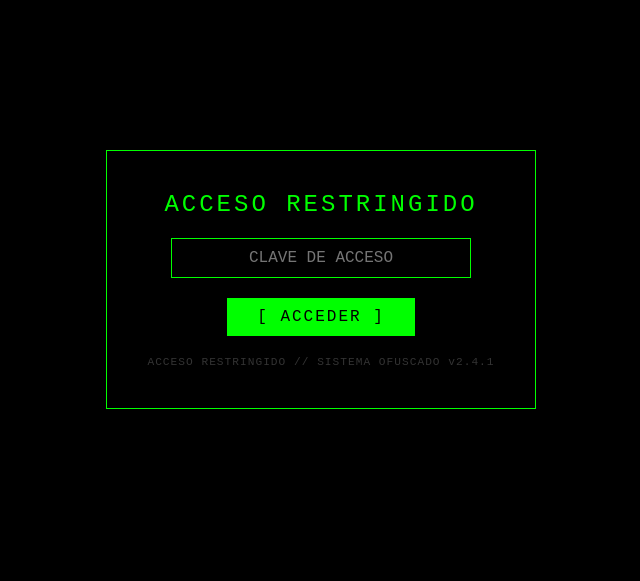
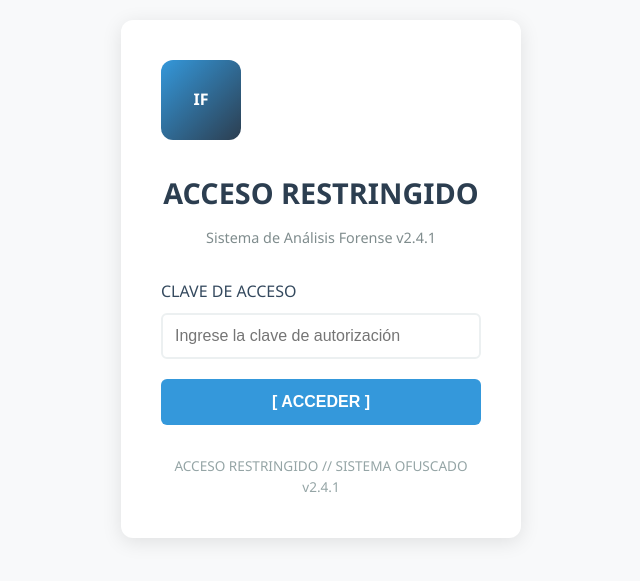
Before and after one commit to Cyt3rTo0ls/informe-forense-seguro, a plain HTML site: page index.html in a window 1280 px wide. Shown: the part 121-702 px from the top of the page, without its empty margins (319-959 px from the left). Drawn offline with Linux system fonts and the light colour scheme.

Commit message:
Reconstrucción limpia de index.html

```diff
--- a/index.html
+++ b/index.html
@@ -3,81 +3,122 @@
 <head>
 <meta charset="UTF-8">
 <meta name="viewport" content="width=device-width, initial-scale=1.0">
-<title>ACCESO RESTRINGIDO</title>
+<title>INFORME FORENSE - ACCESO RESTRINGIDO</title>
 <style>
-* { margin: 0; padding: 0; box-sizing: border-box; }
+* {
+  margin: 0;
+  padding: 0;
+  box-sizing: border-box;
+}
 body {
-  background: #000000;
-  font-family: 'Courier New', monospace;
+  font-family: 'Segoe UI', Tahoma, Geneva, Verdana, sans-serif;
+  background-color: #f8f9fa;
+  color: #212529;
+  line-height: 1.6;
   min-height: 100vh;
   display: flex;
   justify-content: center;
   align-items: center;
 }
 .container {
-  border: 1px solid #00ff00;
+  background: white;
+  border-radius: 12px;
+  box-shadow: 0 4px 20px rgba(0,0,0,0.1);
   padding: 40px;
-  display: flex;
-  flex-direction: column;
-  align-items: center;
-  gap: 20px;
+  width: 100%;
+  max-width: 400px;
+}
+.logo {
+  text-align: center;
+  margin-bottom: 30px;
+}
+.logo img {
+  max-width: 80px;
+  opacity: 0.8;
 }
 .title {
-  color: #00ff00;
-  font-size: 1.5em;
-  text-transform: uppercase;
-  letter-spacing: 3px;
+  text-align: center;
+  color: #2c3e50;
+  font-size: 1.8em;
+  margin-bottom: 10px;
+  font-weight: 600;
 }
-.denied {
-  color: #ff0000;
-  font-size: 1.5em;
-  text-transform: uppercase;
-  letter-spacing: 3px;
-  padding: 40px;
-  border: 1px solid #ff0000;
+.subtitle {
+  text-align: center;
+  color: #7f8c8d;
+  font-size: 0.9em;
+  margin-bottom: 30px;
 }
-.password-input {
-  background: #000;
-  border: 1px solid #00ff00;
-  color: #00ff00;
-  padding: 10px;
-  width: 300px;
-  font-family: 'Courier New', monospace;
+.form-group {
+  margin-bottom: 20px;
+}
+.form-group label {
+  display: block;
+  margin-bottom: 8px;
+  font-weight: 500;
+  color: #34495e;
+}
+.form-group input {
+  width: 100%;
+  padding: 12px;
+  border: 2px solid #ecf0f1;
+  border-radius: 6px;
   font-size: 1em;
+  transition: border-color 0.3s;
+}
+.form-group input:focus {
+  outline: none;
+  border-color: #3498db;
+}
+.btn {
+  width: 100%;
+  padding: 14px;
+  background-color: #3498db;
+  color: white;
+  border: none;
+  border-radius: 6px;
+  font-size: 1em;
+  font-weight: 600;
+  cursor: pointer;
+  transition: background-color 0.3s;
+}
+.btn:hover {
+  background-color: #2980b9;
+}
+.footer {
   text-align: center;
-  outline: none;
+  margin-top: 30px;
+  font-size: 0.85em;
+  color: #95a5a6;
 }
-.password-input.error {
-  border-color: #ff0000 !important;
-  color: #ff0000 !important;
-}
-.login-btn {
-  background: #00ff00;
-  color: #000;
-  padding: 10px 30px;
-  border: none;
-  font-family: 'Courier New', monospace;
-  font-size: 1em;
-  cursor: pointer;
-  text-transform: uppercase;
-  letter-spacing: 2px;
-}
-.login-btn:hover {
-  background: #008f00;
-}
-.footer-text {
-  color: #333333;
-  font-size: 0.7em;
-  letter-spacing: 1px;
+.error-message {
+  color: #e74c3c;
+  font-size: 0.9em;
+  min-height: 20px;
+  margin-top: 10px;
+  display: none;
 }
 </style>
 </head>
 <body>
-<div id="wrapper"></div>
+<div class="container">
+  <div class="logo">
+    <!-- Optional logo placeholder -->
+    <div style="width: 80px; height: 80px; background: linear-gradient(135deg, #3498db, #2c3e50); border-radius: 12px; display: flex; align-items: center; justify-content: center; color: white; font-weight: bold;">IF</div>
+  </div>
+  <h1 class="title">ACCESO RESTRINGIDO</h1>
+  <p class="subtitle">Sistema de Análisis Forense v2.4.1</p>
+  <div class="form-group">
+    <label for="inputPassword">CLAVE DE ACCESO</label>
+    <input type="password" id="inputPassword" placeholder="Ingrese la clave de autorización">
+    <div class="error-message" id="errorMsg">Clave incorrecta</div>
+  </div>
+  <button class="btn" id="loginBtn">[ ACCEDER ]</button>
+  <div class="footer">ACCESO RESTRINGIDO // SISTEMA OFUSCADO v2.4.1</div>
+</div>
 
 <script>
 (function(){
-  // El array que contiene las cadenas ofuscadas para la manipulación del DOM
   var _0x4f2a = [
     'navigator',
     'userAgent',
@@ -87,15 +128,14 @@ body {
     'iPod',
     'Macintosh',
     'getElementById',
-    'wrapper',
+    'container',
     'innerHTML',
     '<div class="denied">ACCESO DENEGADO</div>',
-    '#ff0000',
     'body',
     'style',
     'backgroundColor',
-    '#000000',
-    '<div class="container"><div class="title">ACCESO RESTRINGIDO</div><input type="password" id="inputPassword" class="password-input" placeholder="CLAVE DE ACCESO"><button class="login-btn" id="loginBtn">[ ACCEDER ]</button><div class="footer-text">ACCESO RESTRINGIDO // SISTEMA OFUSCADO v2.4.1</div></div>',
+    '#f8f9fa',
+    '<div class="container"><div class="logo"></div><h1 class="title">ACCESO RESTRINGIDO</h1><p class="subtitle">Sistema de Análisis Forense v2.4.1</p><div class="form-group"><label for="inputPassword">CLAVE DE ACCESO</label><input type="password" id="inputPassword" placeholder="Ingrese la clave de autorización"><div class="error-message" id="errorMsg">Clave incorrecta</div></div><button class="btn" id="loginBtn">[ ACCEDER ]</button><div class="footer">ACCESO RESTRINGIDO // SISTEMA OFUSCADO v2.4.1</div></div>',
     'inputPassword',
     'loginBtn',
     'value',
@@ -107,7 +147,8 @@ body {
     'location',
     'welcome.html',
     'className',
-    'password-input error'
+    'error',
+    'errorMsg'
   ];
 
   var _0x9c3e = function(idx) {
@@ -124,27 +165,30 @@ body {
 
   if (isApple) {
     container[_0x9c3e(9)] = _0x9c3e(10);
-    document[_0x9c3e(12)][_0x9c3e(13)][_0x9c3e(14)] = _0x9c3e(15);
+    document[_0x9c3e(11)][_0x9c3e(12)][_0x9c3e(13)] = _0x9c3e(14);
   } else {
-    container[_0x9c3e(9)] = _0x9c3e(16);
+    container[_0x9c3e(9)] = _0x9c3e(15);
 
     var loginAction = function() {
-      var input = document[_0x9c3e(7)](_0x9c3e(17));
-      var password = input[_0x9c3e(19)];
-      if (password === _0x9c3e(20)) {
-        window[_0x9c3e(21)][_0x9c3e(22)](_0x9c3e(23), _0x9c3e(24));
-        window[_0x9c3e(25)] = _0x9c3e(26);
+      var input = document[_0x9c3e(7)](_0x9c3e(16));
+      var password = input[_0x9c3e(18)];
+      var errorMsg = document[_0x9c3e(7)](_0x9c3e(27));
+      if (password === _0x9c3e(17)) {
+        window[_0x9c3e(19)][_0x9c3e(20)](_0x9c3e(21), _0x9c3e(22));
+        window[_0x9c3e(23)] = _0x9c3e(24);
       } else {
-        input[_0x9c3e(27)] = _0x9c3e(28);
-        input[_0x9c3e(19)] = '';
+        input[_0x9c3e(18)] = '';
+        errorMsg[_0x9c3e(25)] = 'block';
+        input[_0x9c3e(26)] = _0x9c3e(28);
         setTimeout(function() {
-          input[_0x9c3e(27)] = 'password-input';
+          errorMsg[_0x9c3e(25)] = 'none';
+          input[_0x9c3e(26)] = '';
         }, 1500);
       }
     };
 
-    document[_0x9c3e(7)](_0x9c3e(18)).onclick = loginAction;
-    document[_0x9c3e(7)](_0x9c3e(17)).onkeydown = function(e) {
+    document[_0x9c3e(7)](_0x9c3e(23)).onclick = loginAction;
+    document[_0x9c3e(7)](_0x9c3e(16)).onkeydown = function(e) {
       if (e.key === 'Enter') {
         loginAction();
       }
```
